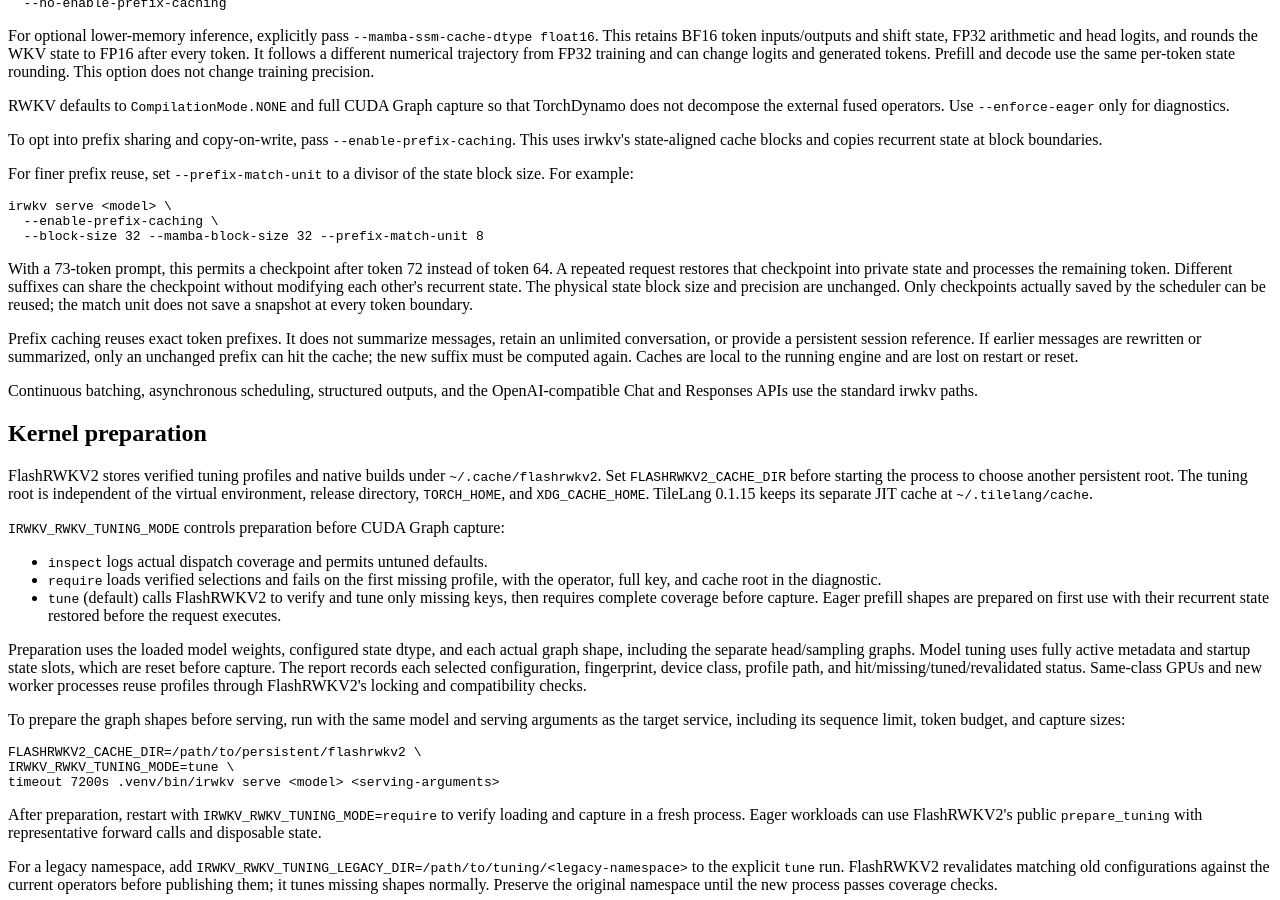
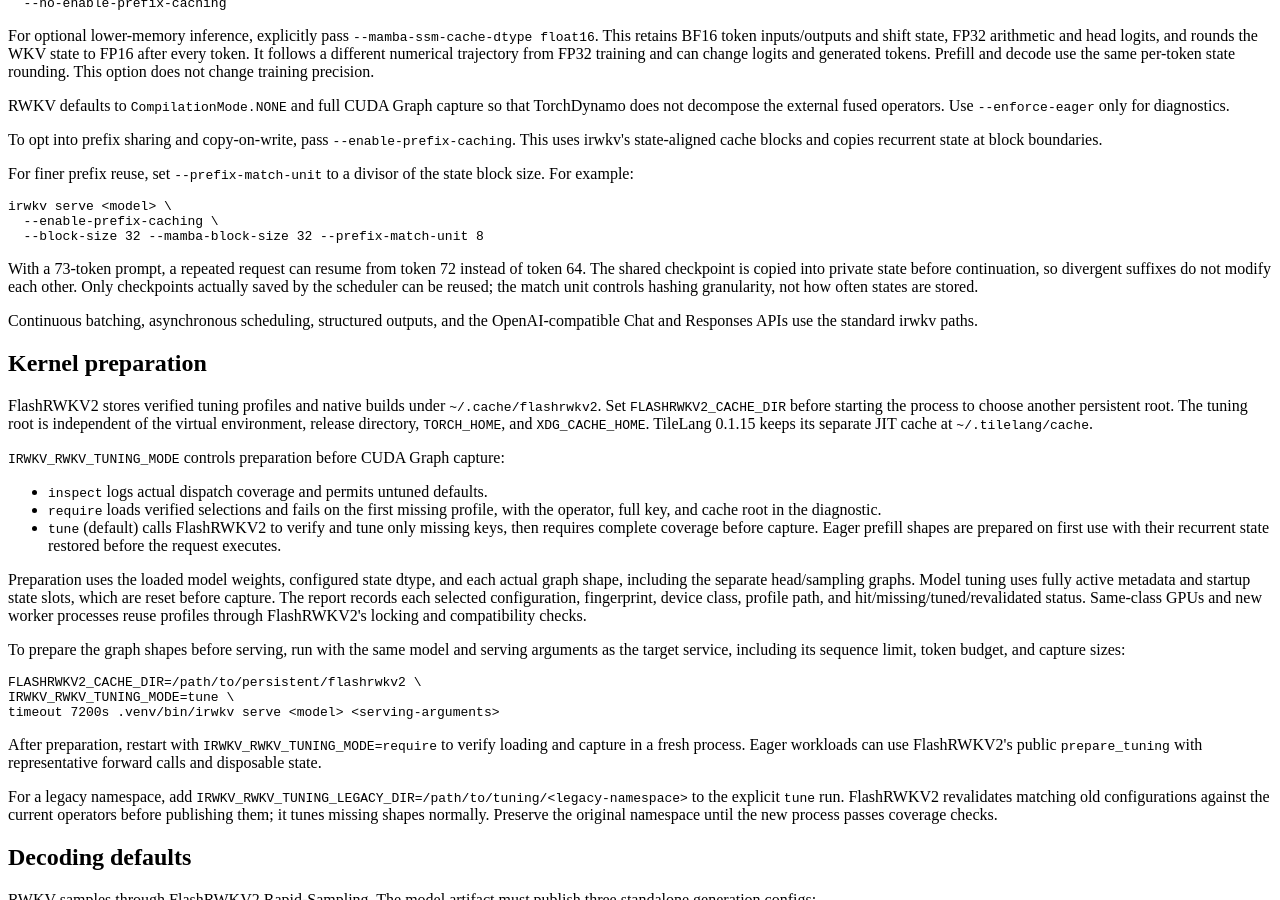
Before and after one commit to rwkv-org/irwkv, an MkDocs documentation site: the page built from docs/models/rwkv.md, in a window 1280 px wide and 900 px high, scrolled down 8777 px. Built offline with MkDocs 1.6.1 and Material for MkDocs 9.7.7, drawn with Linux system fonts in a browser that asks for light colours.

Commit message:
[Core] Gate unitary coordinator on hash granularity
Select UnitaryKVCacheCoordinator only when hash_block_size equals the
scheduler block size, matching resolve_kv_cache_block_sizes and the
coordinator's own invariant instead of re-deriving Mamba eligibility.
Keep the upstream HybridKVCacheCoordinator docstring, split the
single-group prefix_match_unit test into valid and invalid cases, and
trim the RWKV docs to the feature.

Co-Authored-By: Claude Opus 5.5 <noreply@anthropic.com>
Signed-off-by: Chase Jay <17838851692@163.com>

````diff
--- a/docs/models/rwkv.md
+++ b/docs/models/rwkv.md
@@ -67,18 +67,11 @@ irwkv serve <model> \
   --block-size 32 --mamba-block-size 32 --prefix-match-unit 8
 ```
 
-With a 73-token prompt, this permits a checkpoint after token 72 instead of
-token 64. A repeated request restores that checkpoint into private state and
-processes the remaining token. Different suffixes can share the checkpoint
-without modifying each other's recurrent state. The physical state block size
-and precision are unchanged. Only checkpoints actually saved by the scheduler
-can be reused; the match unit does not save a snapshot at every token boundary.
-
-Prefix caching reuses exact token prefixes. It does not summarize messages,
-retain an unlimited conversation, or provide a persistent session reference.
-If earlier messages are rewritten or summarized, only an unchanged prefix can
-hit the cache; the new suffix must be computed again. Caches are local to the
-running engine and are lost on restart or reset.
+With a 73-token prompt, a repeated request can resume from token 72 instead of
+token 64. The shared checkpoint is copied into private state before
+continuation, so divergent suffixes do not modify each other. Only checkpoints
+actually saved by the scheduler can be reused; the match unit controls hashing
+granularity, not how often states are stored.
 
 Continuous batching, asynchronous scheduling, structured outputs, and the
 OpenAI-compatible Chat and Responses APIs use the standard irwkv paths.
````
Also changed, not shown: 4 other files.
